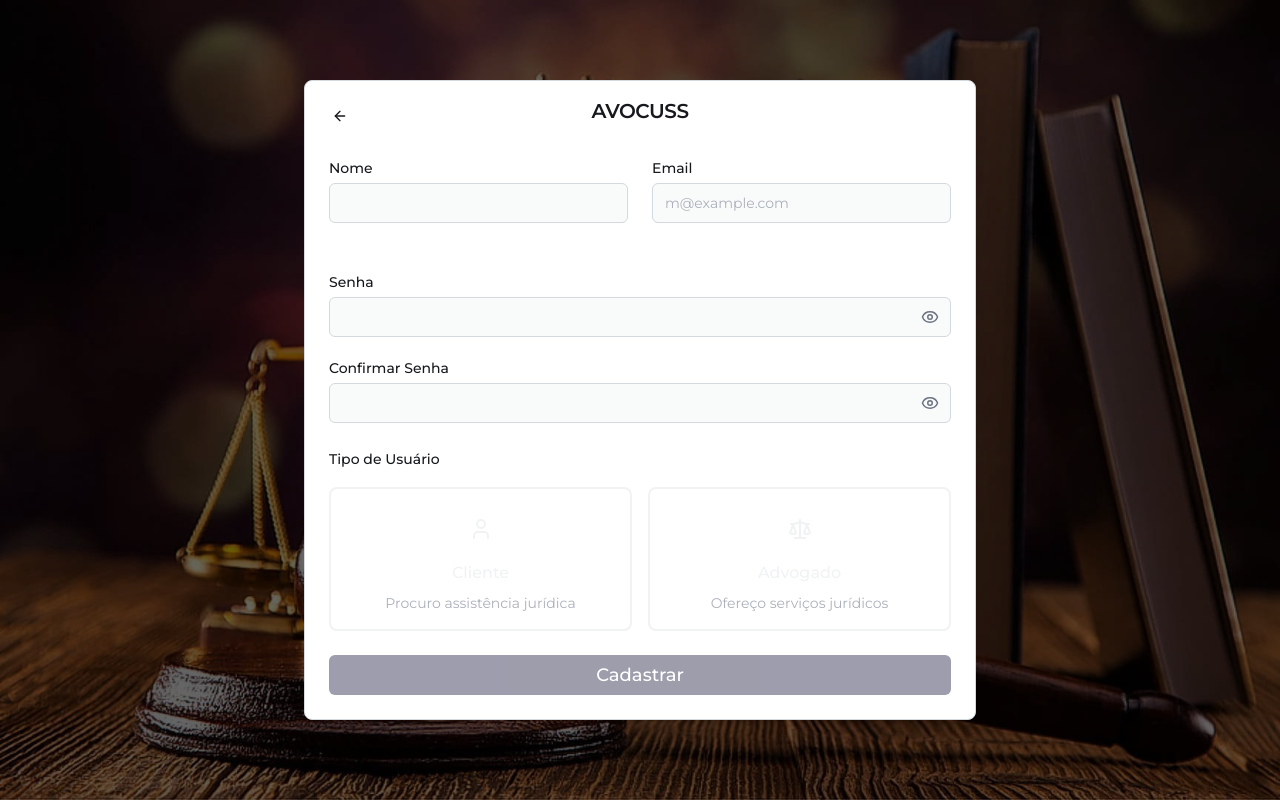
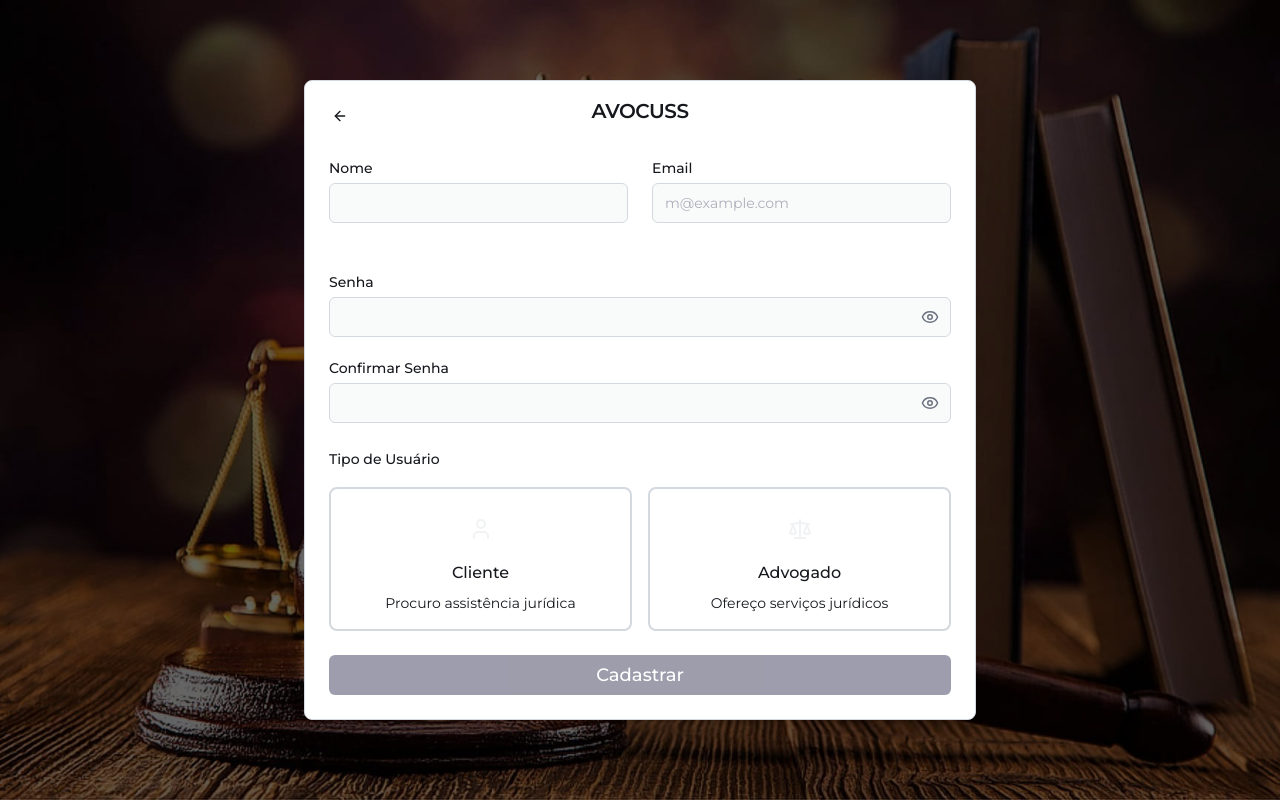
Before and after one commit to Avocus/FrontEnd, a Next.js app in the folder front/: page /cadastro in a window 1280 px wide. Built offline with nearby package versions, Linux system fonts and the light colour scheme; no server answers; a web font is replaced by a local one.

Commit message:
chore: melhora esquema de cores no modo claro do cadastro

```diff
--- a/front/src/components/cadastro/UserTypeSelector.tsx
+++ b/front/src/components/cadastro/UserTypeSelector.tsx
@@ -16,20 +16,20 @@
         <div
           className={`relative border-2 rounded-lg p-4 flex flex-col items-center gap-2 cursor-pointer transition-all duration-200 ${
             selectedRole === "cliente"
-              ? "border-border hover:border-primary/50 hover:bg-primary/5"
-              : "border-primary bg-primary/10 shadow-lg ring-2 ring-primary/20"
+              ? "border-blue-600 bg-blue-50 shadow-lg ring-2 ring-blue-200"
+              : "border-border hover:border-primary/50 hover:bg-primary/5"
           }`}
           onClick={() => onChange("cliente")}
         >
           {selectedRole === "cliente" && (
-            <div className="absolute -top-2 -right-2 w-6 h-6 bg-primary rounded-full flex items-center justify-center">
+            <div className="absolute -top-2 -right-2 w-6 h-6 bg-blue-600 rounded-full flex items-center justify-center">
               <Check className="h-4 w-4 text-white" />
             </div>
           )}
           <div
             className={`w-12 h-12 rounded-full flex items-center justify-center transition-colors ${
               selectedRole === "cliente"
-                ? "bg-primary text-white"
+                ? "bg-blue-600 text-white"
                 : "bg-primary/10 text-primary"
             }`}
           >
@@ -37,53 +37,53 @@
           </div>
           <span
             className={`font-medium transition-colors ${
-              selectedRole === "cliente" ? "text-foreground" : "text-primary"
+              selectedRole === "cliente" ? "text-foreground font-semibold" : "text-foreground"
             }`}
           >
             Cliente
           </span>
-          <span className="text-sm text-muted-foreground text-center">
+          <span className="text-sm text-foreground/70 text-center">
             Procuro assistência jurídica
           </span>
           {selectedRole === "cliente" && (
-            <span className="text-xs font-medium text-primary">Selecionado</span>
+            <span className="text-xs font-semibold text-foreground">Selecionado</span>
           )}
         </div>
 
         <div
           className={`relative border-2 rounded-lg p-4 flex flex-col items-center gap-2 cursor-pointer transition-all duration-200 ${
             selectedRole === "advogado"
-              ? "border-border hover:border-primary/50 hover:bg-primary/5"
-              : "border-primary bg-primary/10 shadow-lg ring-2 ring-primary/20"
+              ? "border-blue-600 bg-blue-50 shadow-lg ring-2 ring-blue-200"
+              : "border-border hover:border-primary/50 hover:bg-primary/5"
           }`}
           onClick={() => onChange("advogado")}
         >
           {selectedRole === "advogado" && (
-            <div className="absolute -top-2 -right-2 w-6 h-6 bg-primary rounded-full flex items-center justify-center">
+            <div className="absolute -top-2 -right-2 w-6 h-6 bg-blue-600 rounded-full flex items-center justify-center">
               <Check className="h-4 w-4 text-white" />
             </div>
           )}
           <div
             className={`w-12 h-12 rounded-full flex items-center justify-center transition-colors ${
               selectedRole === "advogado"
-              ? "bg-primary text-white"
-              : "bg-primary/10 text-primary"
+                ? "bg-blue-600 text-white"
+                : "bg-primary/10 text-primary"
             }`}
           >
             <Scale className="h-6 w-6" />
           </div>
           <span
             className={`font-medium transition-colors ${
-              selectedRole === "advogado" ? "text-foreground" : "text-primary"
+              selectedRole === "advogado" ? "text-foreground font-semibold" : "text-foreground"
             }`}
           >
             Advogado
           </span>
-          <span className="text-sm text-muted-foreground text-center">
+          <span className="text-sm text-foreground/70 text-center">
             Ofereço serviços jurídicos
           </span>
           {selectedRole === "advogado" && (
-            <span className="text-xs font-medium text-primary">Selecionado</span>
+            <span className="text-xs font-semibold text-foreground">Selecionado</span>
           )}
         </div>
       </div>
```
